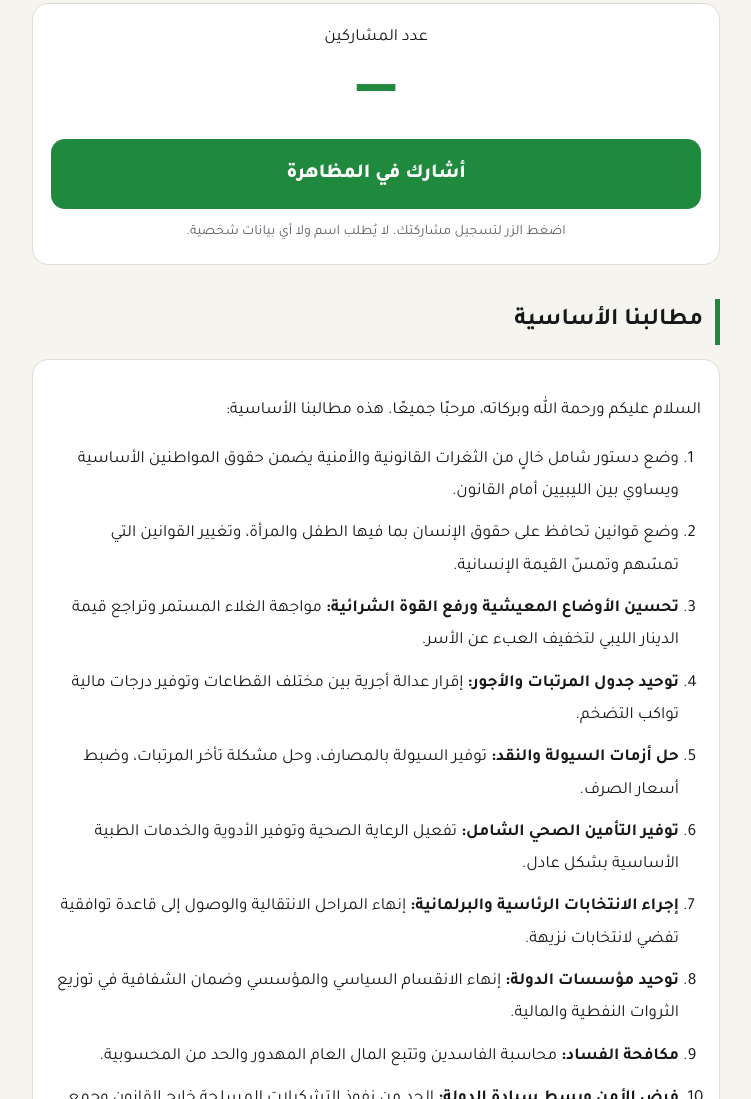
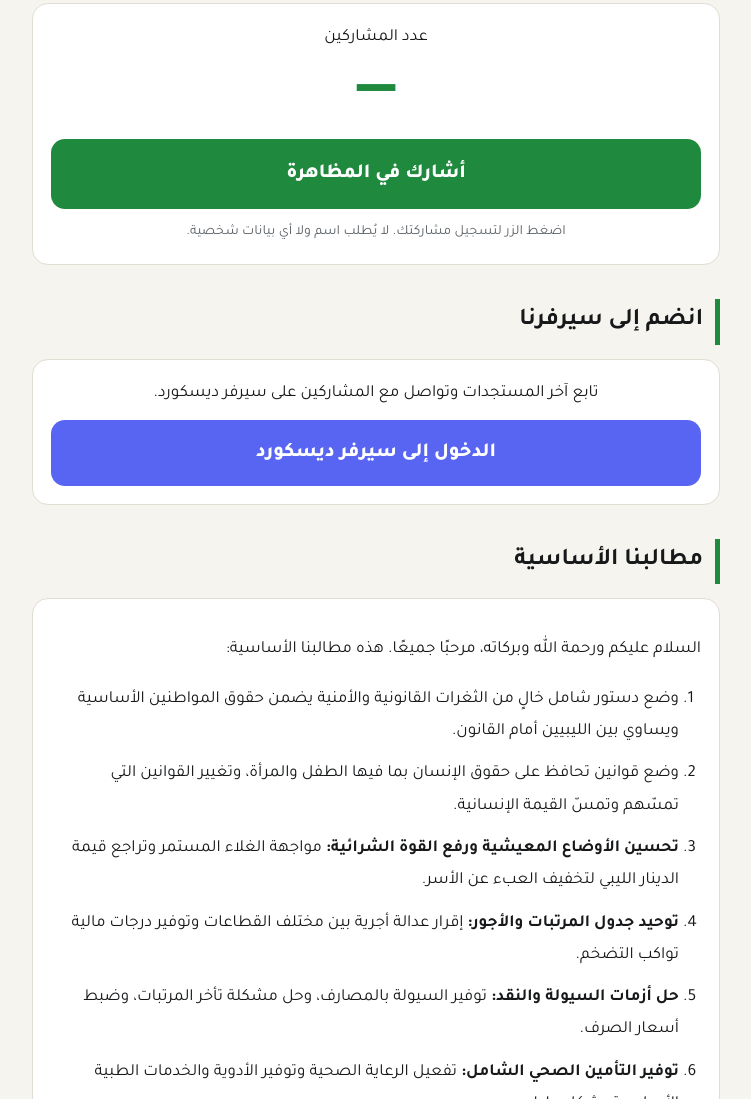
Before and after one commit to yuiopdfh3-blip/awarenessg, a plain HTML site: page index.html in a window 1280 px wide. Shown: the part 1017-2116 px from the top of the page, without its empty margins (264-1015 px from the left). Drawn offline with Linux system fonts and the light colour scheme; no server answers.

Commit message:
Add files via upload

```diff
--- a/index.html
+++ b/index.html
@@ -28,6 +28,7 @@ h2{font-size:24px;margin:34px 0 12px;padding-right:12px;border-right:5px solid v
 img{max-width:100%;height:auto;display:block;border-radius:12px}
 .warn{border-color:var(--red);border-width:2px;text-align:center}.wt{font-size:22px;font-weight:800;color:var(--red);margin:0 0 8px}.no{list-style:none;padding:0}.no li{margin:0 0 4px;font-weight:700;font-size:19px}.wr{margin:10px 0 0;font-weight:800;color:var(--red)}
 .key{border:2px solid var(--red);text-align:right}.key .kt{margin:0 0 6px;font-size:20px;font-weight:800;color:var(--red)}.key ol{margin:0;padding-right:24px}.key li{color:var(--red);font-weight:800;font-size:20px;margin:0 0 4px}
+.dc-card{text-align:center}.dc{display:block;background:#5865f2;color:#fff;text-decoration:none;font-weight:800;font-size:20px;padding:14px;border-radius:14px}
 .count{text-align:center}
 .num{font-size:64px;font-weight:800;color:var(--green);line-height:1.2}
 button{font:inherit;cursor:pointer}
@@ -84,6 +85,12 @@ footer{text-align:center;color:var(--muted);font-size:14px;margin-top:36px}
 <div class="num" id="num">—</div>
 <button class="join" id="join">أشارك في المظاهرة</button>
 <p class="note" id="msg">اضغط الزر لتسجيل مشاركتك. لا يُطلب اسم ولا أي بيانات شخصية.</p>
+</div>
+
+<h2>انضم إلى سيرفرنا</h2>
+<div class="card dc-card">
+<p style="margin:0 0 10px">تابع آخر المستجدات وتواصل مع المشاركين على سيرفر ديسكورد.</p>
+<a class="dc" href="https://discord.gg/Fm3xnrsVg" target="_blank" rel="noopener noreferrer">الدخول إلى سيرفر ديسكورد</a>
 </div>
 
 <h2>مطالبنا الأساسية</h2>
```
